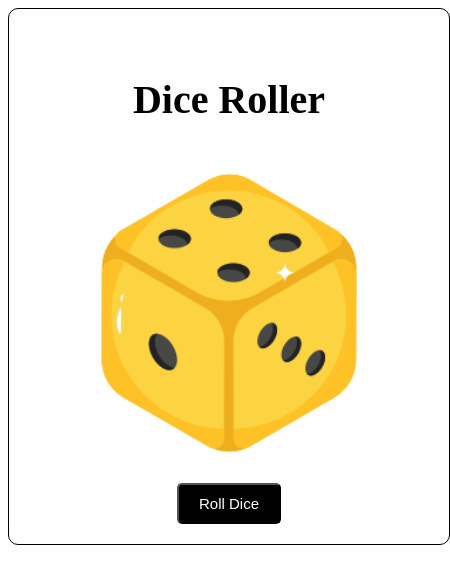
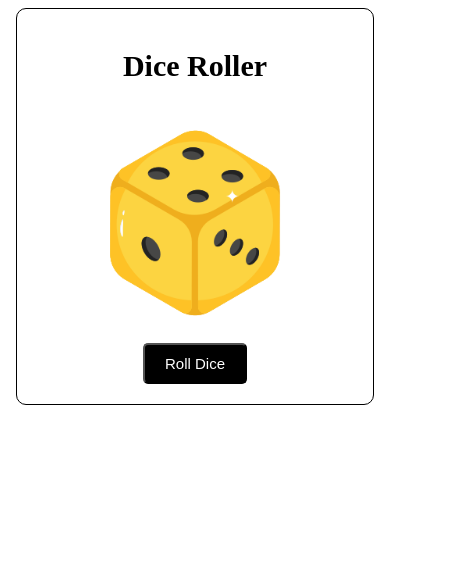
Before and after one commit to pranalipekhale13/Dice-Roller, a plain HTML site: page index.html in a window 390 px wide. Shown: the whole page, 450 px wide, since content can reach past the window. Drawn offline with Linux system fonts and the light colour scheme.

Commit message:
added media query

```diff
--- a/index.html
+++ b/index.html
@@ -41,6 +41,20 @@
             width: 300px;
             height: 300px;
         }
+        @media screen  and (max-width: 600px) {
+            .container {
+                width: 90%;
+                padding: 20px 10px;
+            }
+            .dice-image {
+                width: 200px;
+                height: 200px;
+            }
+            .heading {
+                font-size: 30px;
+            }
+
+        }
     </style>
 </head>
 <body>
```
